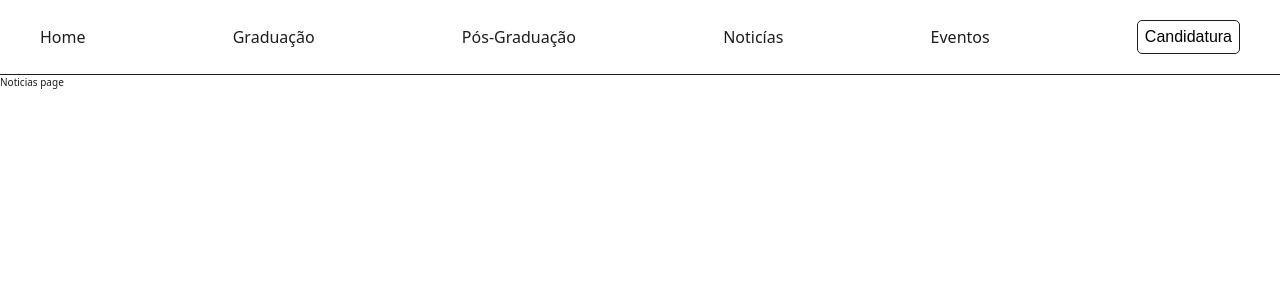
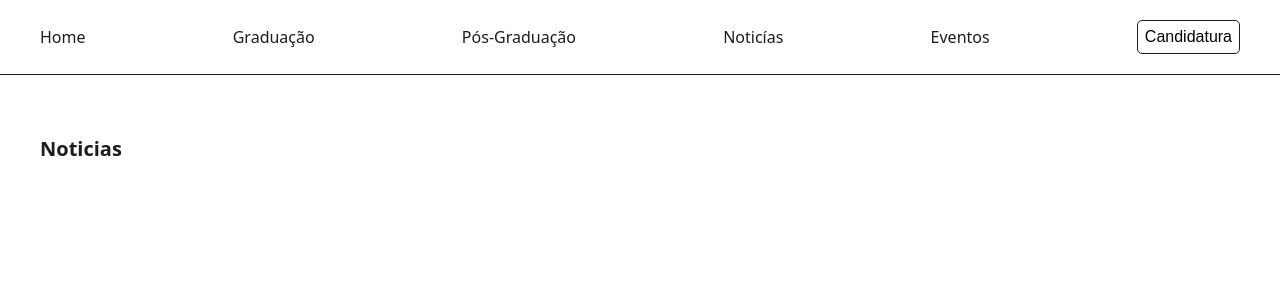
Before and after one commit to Michelpinto/ukb-projecto, a React (Vite) app: page /noticias in a window 1280 px wide. Shown: the top 300 px of the page. Built offline with nearby package versions, Linux system fonts and the light colour scheme.

Commit message:
rotas e links

```diff
--- a/src/components/nav/Nav.tsx
+++ b/src/components/nav/Nav.tsx
@@ -1,16 +1,21 @@
 import React from 'react';
 
 import { Main, Container } from './navStyles';
+import { Link } from 'react-router-dom';
 
 const Nav: React.FC = () => {
   return (
     <Main>
       <Container>
         <ul>
-          <li>Home</li>
+          <li>
+            <Link to='/'>Home</Link>
+          </li>
           <li>Graduação</li>
           <li>Pós-Graduação</li>
-          <li>Noticías</li>
+          <li>
+            <Link to='/noticias'>Noticías</Link>
+          </li>
           <li>Eventos</li>
           <button>Candidatura</button>
         </ul>
--- a/src/pages/Home/Home.tsx
+++ b/src/pages/Home/Home.tsx
@@ -1,9 +1,15 @@
 import React from 'react';
 
-// import { Container } from './styles';
+import { Div, Main } from './homeStyles';
 
 const Home: React.FC = () => {
-  return <div>Home page</div>;
+  return (
+    <Main>
+      <Div>
+        <h1>Home</h1>
+      </Div>
+    </Main>
+  );
 };
 
 export default Home;
--- /dev/null
+++ b/src/pages/Home/homeStyles.ts
@@ -0,0 +1,10 @@
+import styled from 'styled-components';
+
+export const Main = styled.main`
+  padding: 6rem 0;
+`;
+
+export const Div = styled.div`
+  margin: auto;
+  max-width: 1200px;
+`;
--- a/src/pages/Noticias/Noticias.tsx
+++ b/src/pages/Noticias/Noticias.tsx
@@ -1,9 +1,15 @@
 import React from 'react';
 
-// import { Container } from './styles';
+import { Div, Main } from './noticiasStyles';
 
 const Noticias: React.FC = () => {
-  return <div>Noticias page</div>;
+  return (
+    <Main>
+      <Div>
+        <h1>Noticias</h1>
+      </Div>
+    </Main>
+  );
 };
 
 export default Noticias;
--- /dev/null
+++ b/src/pages/Noticias/noticiasStyles.ts
@@ -0,0 +1,10 @@
+import styled from 'styled-components';
+
+export const Main = styled.main`
+  padding: 6rem 0;
+`;
+
+export const Div = styled.div`
+  margin: auto;
+  max-width: 1200px;
+`;
```
